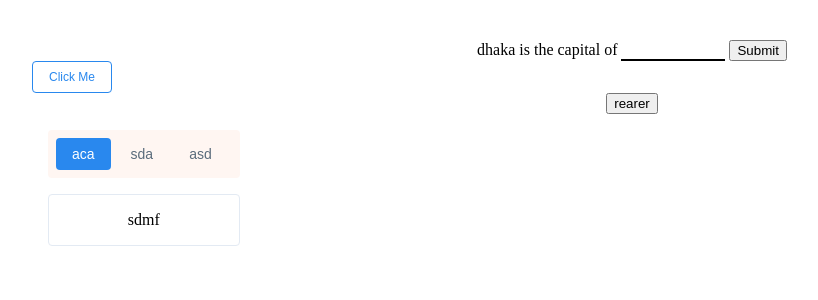
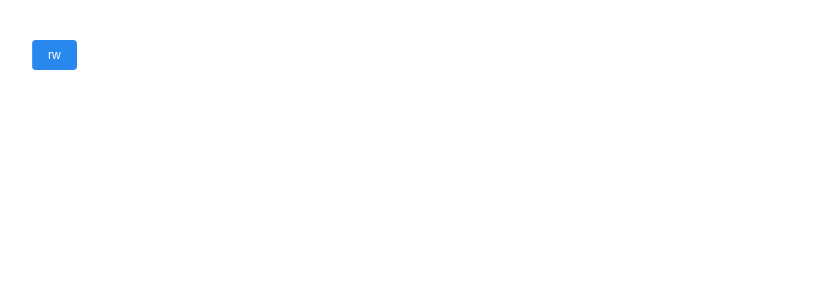
Before and after one commit to shahariar270/designSystem, a React (Vite) app: page / in a window 1280 px wide. Shown: the top 300 px of the page, without its empty margins (8-826 px from the left). Built offline with nearby package versions, Linux system fonts and the light colour scheme.

Commit message:
add drawer component and styles

```diff
--- a/src/App.jsx
+++ b/src/App.jsx
@@ -10,6 +10,7 @@ import { Popover } from './components/Popover';
 import { Loading } from './components/Loading';
 import Tab from './components/Tab';
 import { Test } from './test';
+import Drawer from './components/drawer';
 
 
 function App() {
@@ -17,47 +18,23 @@ function App() {
   const [open, setOpen] = useState(false);
   const hello = () => {
     setOpen(true);
-    showNotification({ type: 'success', message: 'Open modal successfully' })
   }
   return (
     <>
       {/* <YouTube
         videoId='2IFDMvfJJHc'
       /> */}
-      <DashData />
-      <Button label="Click Me" onclick={hello} variant={'transparent'} border={'primary'} />
+      <Button
+      onclick={hello}
+      label='rw'
+      />
       {open &&
-        <>
+        <Drawer isOpen={open} onClose={() => setOpen(false)}>
 
-          <Loading />
-        </>
+          <h1>jcfajsd nasdghf </h1>
+        </Drawer>
+
       }
-      <Popover label={'rearer'}>
-        <div>
-          <h4>John Doe</h4>
-          <p>Email: john@example.com</p>
-        </div>
-      </Popover>
-      <Tab
-        link={true}
-        tabs={[
-          {
-            key: 'aca',
-            label: 'aca',
-            content: 'sdmf'
-          },
-          {
-            label: 'sda',
-            content: 'asdasd',
-            key: 'asda'
-          },
-          {
-            key: 'asd',
-            label: 'asd',
-            content: <Test />
-          }
-        ]}
-      />
     </>
   )
 }
--- a/src/assets/styles/Component/_drawer.scss
+++ b/src/assets/styles/Component/_drawer.scss
@@ -0,0 +1,37 @@
+.overlay {
+  position: fixed;
+  inset: 0;
+  background: rgba(0,0,0,0.4);
+  opacity: 0;
+  pointer-events: none;
+  transition: 0.3s;
+}
+
+.overlay.show {
+  opacity: 1;
+  pointer-events: all;
+}
+
+/* Drawer */
+.drawer {
+  position: fixed;
+  top: 0;
+  right: 0;
+  width: 300px;
+  height: 100vh;
+  background: white;
+  transform: translateX(100%);
+  transition: 0.3s ease;
+  padding: 20px;
+}
+
+.drawer.open {
+  transform: translateX(0);
+}
+
+.close-btn {
+  border: none;
+  background: none;
+  font-size: 22px;
+  cursor: pointer;
+}
--- a/src/components/drawer/index.jsx
+++ b/src/components/drawer/index.jsx
@@ -1,11 +1,28 @@
 import React from "react"
 
 
-const Drawer = () => {
+const Drawer = ({
+    isOpen,
+    onClose,
+    children,
+}) => {
+
     return (
-        <React.Fragment>
+        <>
+            <div
+                className={`overlay ${isOpen ? "show" : ""}`}
+                onClick={onClose}
+            />
 
-        </React.Fragment>
+            {/* Drawer */}
+            <div className={`drawer ${isOpen ? "open" : ""}`}>
+                <button className="close-btn" onClick={onClose}>
+                    ✕
+                </button>
+
+                {children}
+            </div>
+        </>
     )
 }
 
```
